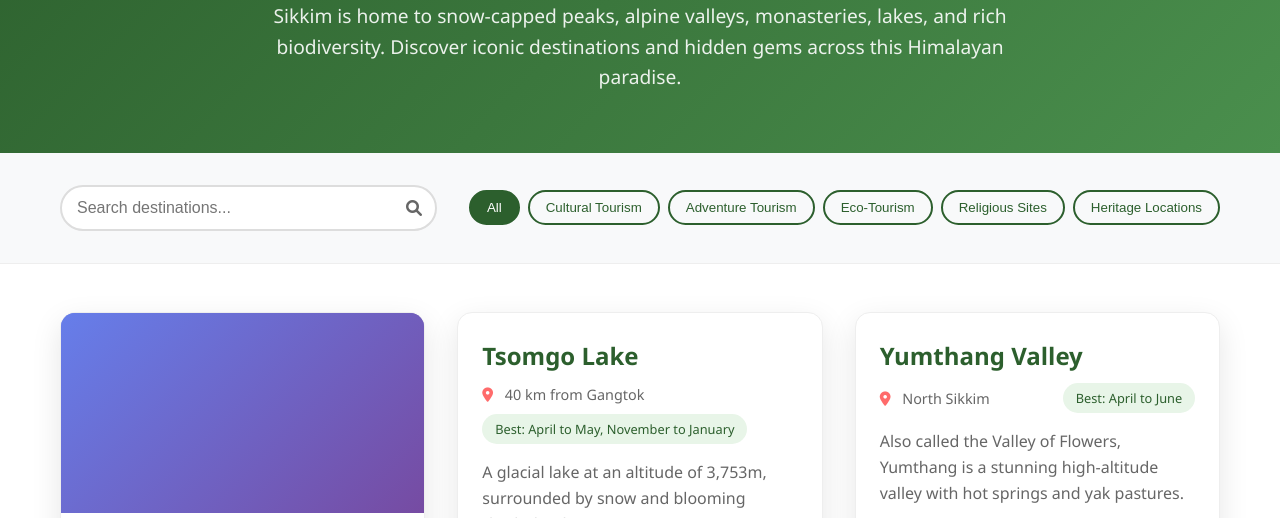
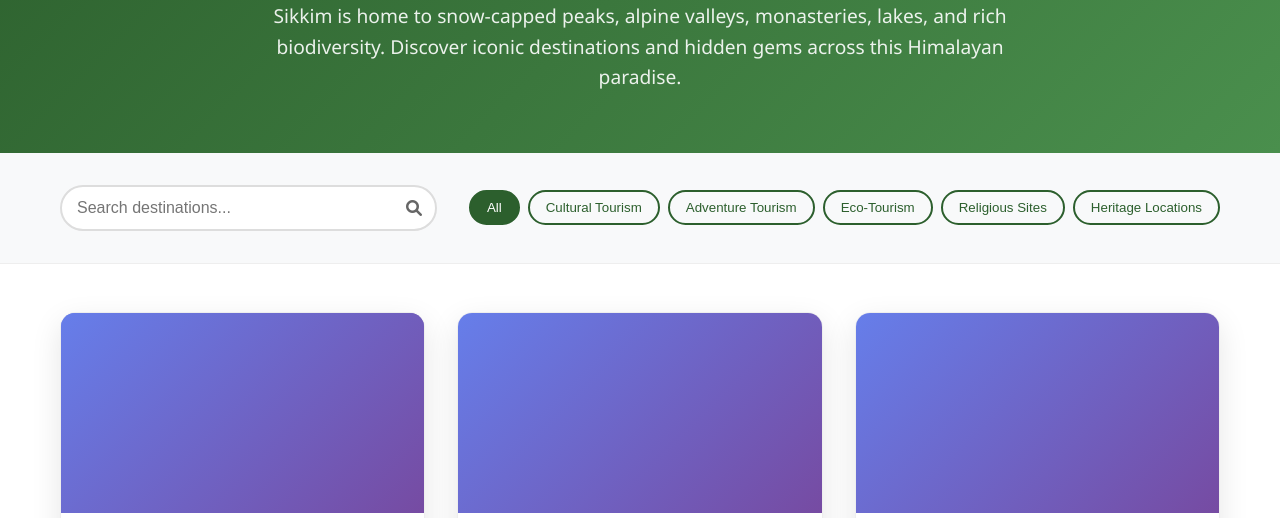
Before and after one commit to Thavamani-KR/sikki, a plain HTML site: page destinations.html in a window 1280 px wide. Shown: the part 282-800 px from the top of the page. Drawn offline with Linux system fonts and the light colour scheme.

Commit message:
Update styles.css

```diff
--- a/styles.css
+++ b/styles.css
@@ -582,7 +582,7 @@ body {
     box-shadow: 0 20px 40px rgba(0, 0, 0, 0.15);
 }
 
-.destination-detail-card[data-id="1"] .destination-header {
+.destination-header {
     height: 200px;
     background: linear-gradient(135deg, #667eea 0%, #764ba2 100%);
     position: relative;
```
